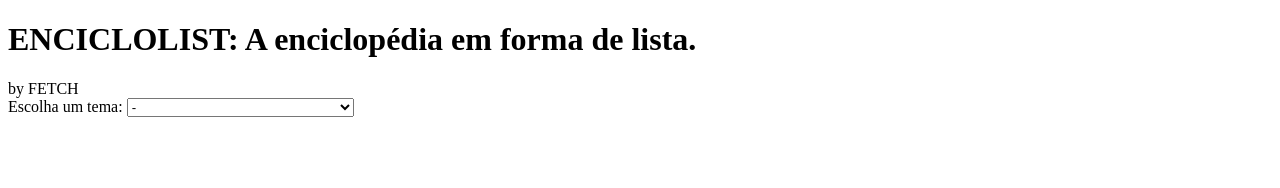
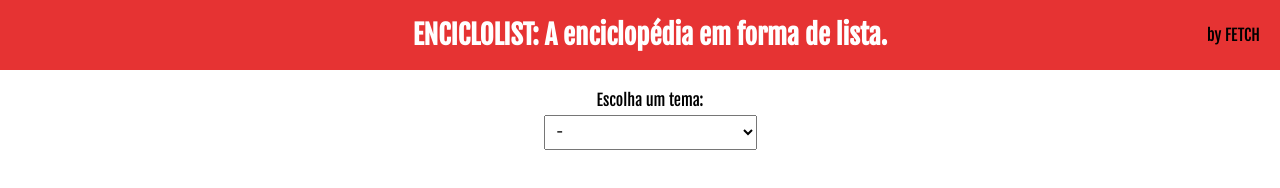
Before and after one commit to Xama-Dev/enciclolist-Fetch, a website: page index.html in a window 1280 px wide. Drawn offline with Linux system fonts and the light colour scheme.

Commit message:
estilização

```diff
--- a/css/style.css
+++ b/css/style.css
@@ -0,0 +1,49 @@
+html * {
+    margin: 0;
+    padding: 0;
+    font-family: 'Fjalla One', sans-serif ;
+}
+header {
+    background: #e63333;
+    height: 70px;
+    display: flex;
+    align-items: center;
+    justify-content: space-around;
+    padding-left: 20px;
+    position: sticky;
+    top: 0;
+}
+header span {
+    position: absolute;
+    right: 20px;
+}
+h1 {
+    color: white;
+    font-size: 27px;
+}
+.container-selector {
+    display: flex;
+    flex-direction: column;
+    align-items: center;
+    margin: 20px 0 50px 20px;
+}
+.container-selector select {
+    width: fit-content;
+    height: 35px;
+    padding: 8px;
+    margin-top: 5px;
+    cursor: pointer;
+}
+.container-list {
+    display: flex;
+    justify-content: center;
+}
+ul {
+    margin-left:40px;
+    margin-bottom: 150px;
+    width: fit-content;
+}
+li {
+    padding: 10px 0 10px 0;
+    border-bottom: 1px solid black;
+}
--- a/index.html
+++ b/index.html
@@ -7,7 +7,7 @@
     <link rel="stylesheet" href="./css/style.css">
     <link href="https://fonts.googleapis.com/css?family=Fjalla+One&display=swap" rel="stylesheet">
 
-    <title>Home</title>
+    <title>Enciclolist by FETCH</title>
 </head>
 <body>
     <header>
```
Also changed, not shown: js/fetchRequest.js (line endings or trailing spaces).
